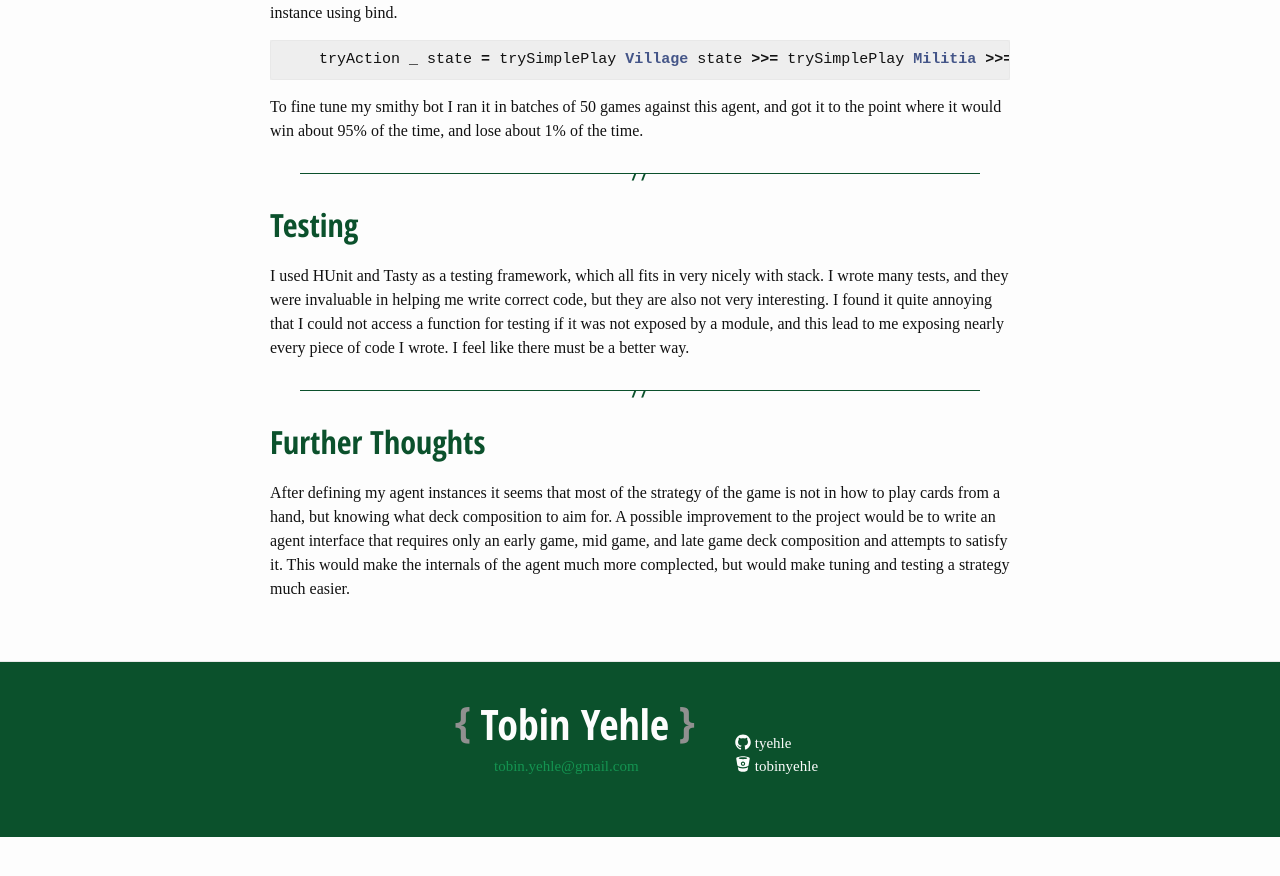
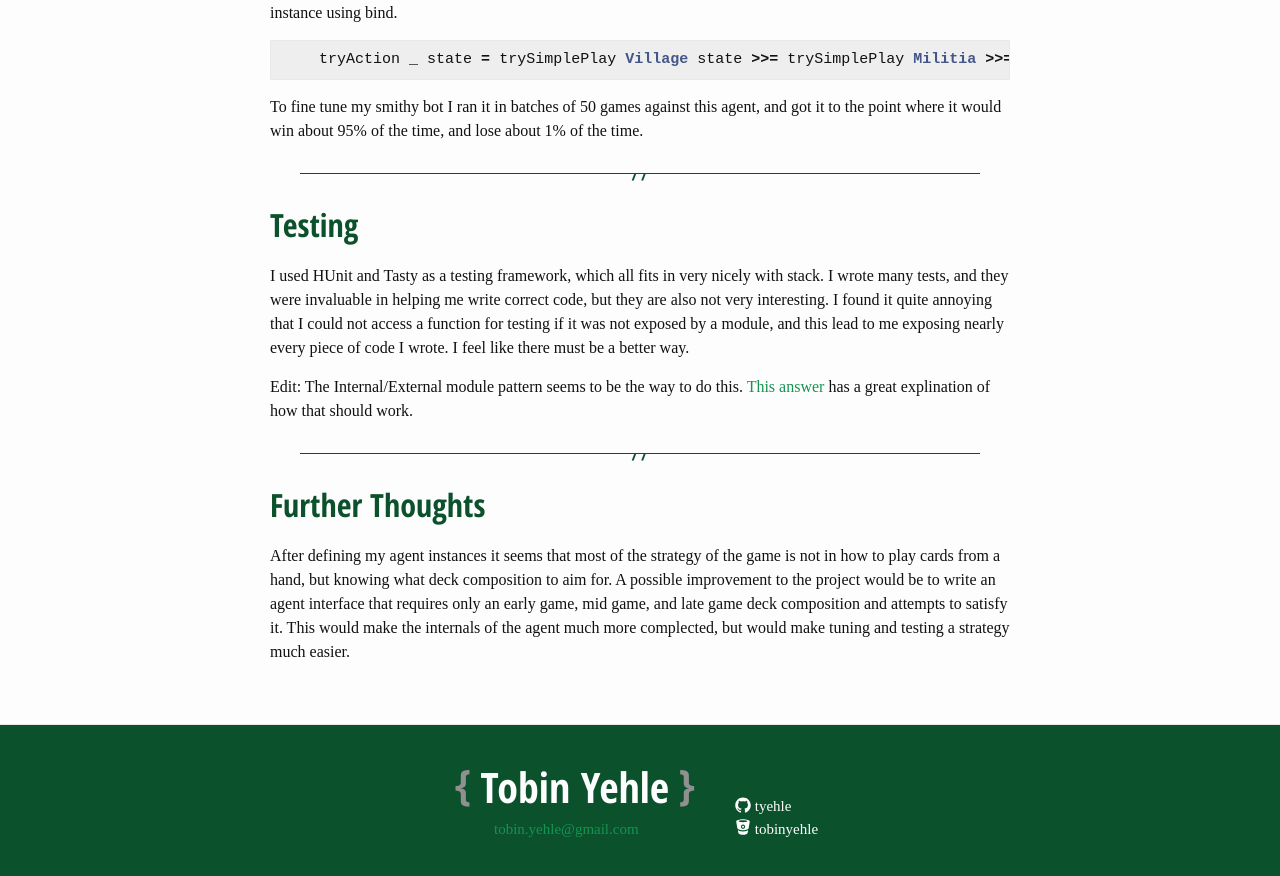
Before and after one commit to tyehle/tyehle.github.io, a Jekyll site: the page built from _posts/2016-07-29-dominion.md, in a window 1280 px wide and 900 px high, scrolled down 7289 px. Shown: the top 876 px of the window. Built offline with Jekyll 4.4.1, drawn with Linux system fonts in a browser that asks for light colours; some web fonts are replaced; before the commit the page ends 8126 px from its top, so only the background shows below that.

Commit message:
update the testing part of the dominion article

```diff
--- a/_posts/2016-07-29-dominion.md
+++ b/_posts/2016-07-29-dominion.md
@@ -291,6 +291,8 @@ Testing
 
 I used HUnit and Tasty as a testing framework, which all fits in very nicely with stack. I wrote many tests, and they were invaluable in helping me write correct code, but they are also not very interesting. I found it quite annoying that I could not access a function for testing if it was not exposed by a module, and this lead to me exposing nearly every piece of code I wrote. I feel like there must be a better way.
 
+Edit: The Internal/External module pattern seems to be the way to do this. [This answer](http://stackoverflow.com/a/9198453/3230242) has a great explination of how that should work.
+
 
 ***
 
```
